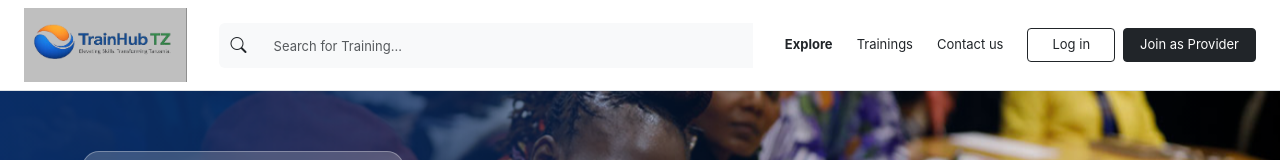
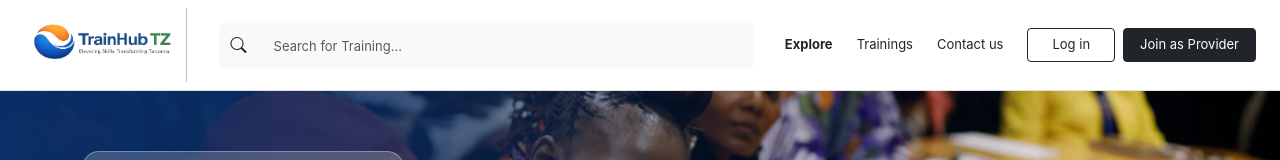
Before and after one commit to Jgenes/aaaa, a React (Vite) app: page / in a window 1280 px wide. Shown: the top 160 px of the page. Built offline with nearby package versions, Linux system fonts and the light colour scheme; no server answers.

Commit message:
Update NavBar.jsx

```diff
--- a/src/components/NavBar.jsx
+++ b/src/components/NavBar.jsx
@@ -34,7 +34,7 @@ export default function NavBar() {
   return (
     <nav className="navbar navbar-expand-lg bg-white border-bottom sticky-top py-2">
       <div className="container-fluid px-lg-4">
-        <Link to="/" className="navbar-brand me-2">
+        <Link to="/" className="navbar-brand me-2" style={{ backgroundColor:"white" }} >
           <img src={LOGO} alt="Logo" style={{ height: "50px", objectFit: "contain" }} />
         </Link>
 
```
